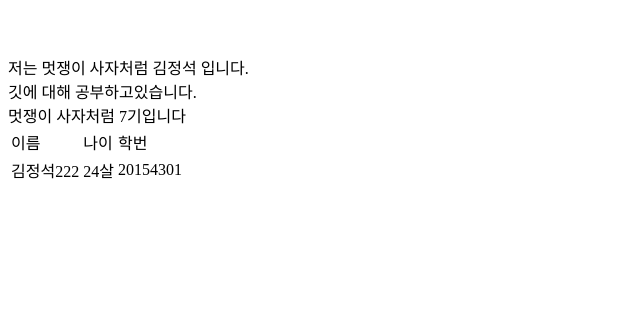
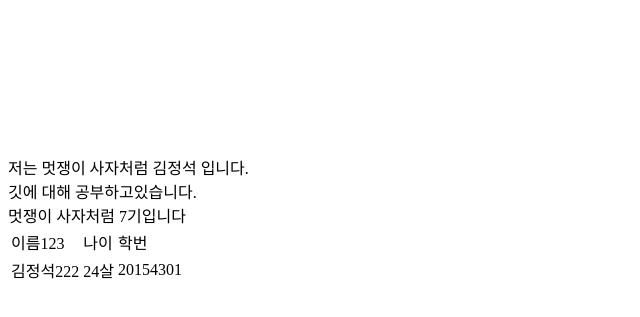
Before and after one commit to Kim-Jeong-Seok/likelion_study, a plain HTML site: page index.html in a window 1280 px wide. Shown: the part 145-462 px from the top of the page, without its empty margins (0-640 px from the left). Drawn offline with Linux system fonts and the light colour scheme.

Commit message:
css/html 다시 수정

```diff
--- a/index.html
+++ b/index.html
@@ -14,7 +14,7 @@
 
     <table>
         <tr>
-            <td>이름</td>
+            <td>이름123</td>
             <td>나이</td>
             <td>학번</td>
         </tr>
--- a/style.css
+++ b/style.css
@@ -1,3 +1,3 @@
 body{
-    margin-top: 200px;
+    margin-top: 300px;
 }
```
